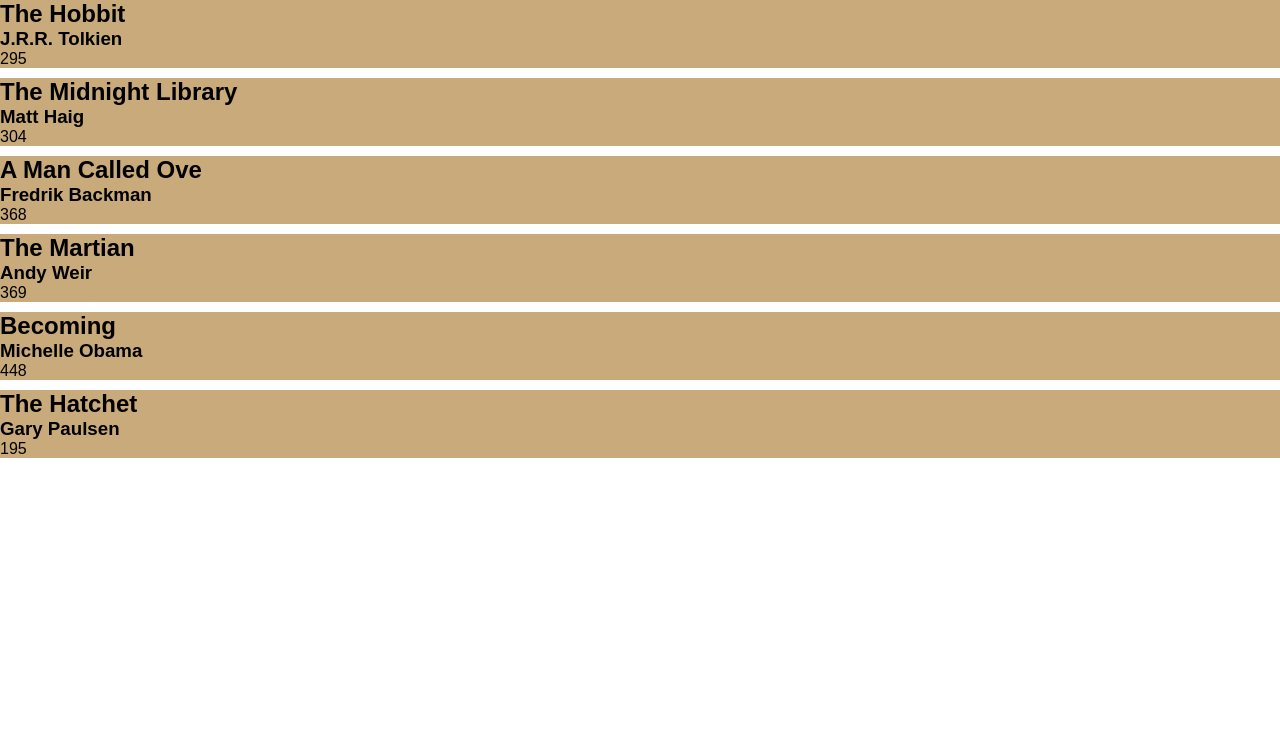
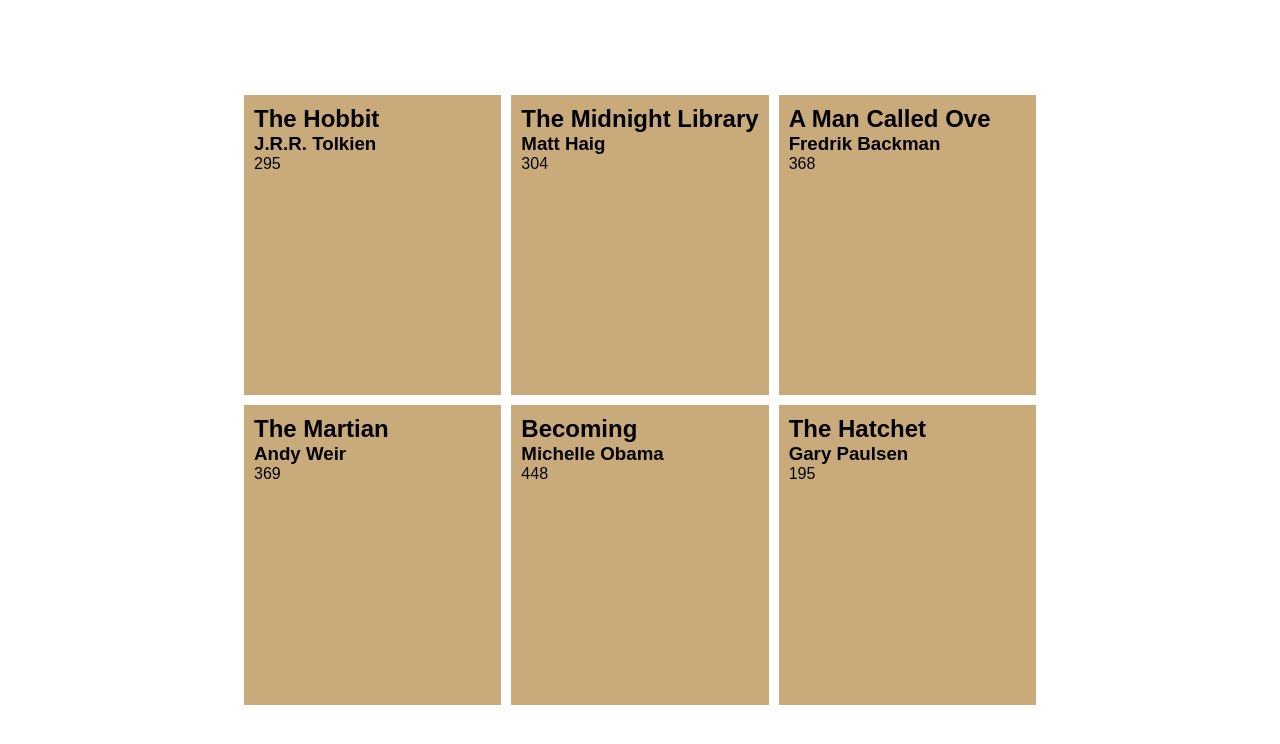
Before and after one commit to akarix7/library, a plain HTML site: page index.html in a window 1280 px wide. Drawn offline with Linux system fonts and the light colour scheme; a web font is replaced by a local one.

Commit message:
style & center books

```diff
--- a/style.css
+++ b/style.css
@@ -14,12 +14,17 @@ body{
     font-family: "Arial Rounded MT Bold", sans-serif;
     display: flex;
     flex-direction: column;
+    justify-content: center;
+    align-items: center;
 }
 
 .library{
     display: grid;
     gap: 10px;
+    grid-template-columns: 1fr 1fr 1fr;
 }
 .book{
     background-color: var(--main-color);
+    height: 280px;
+    padding: 10px;
 }
```
